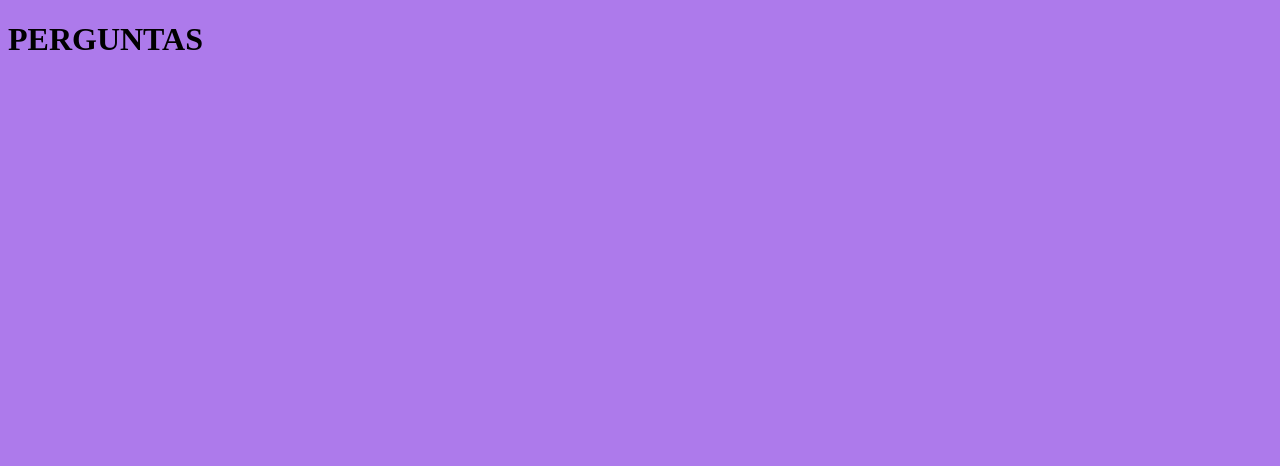
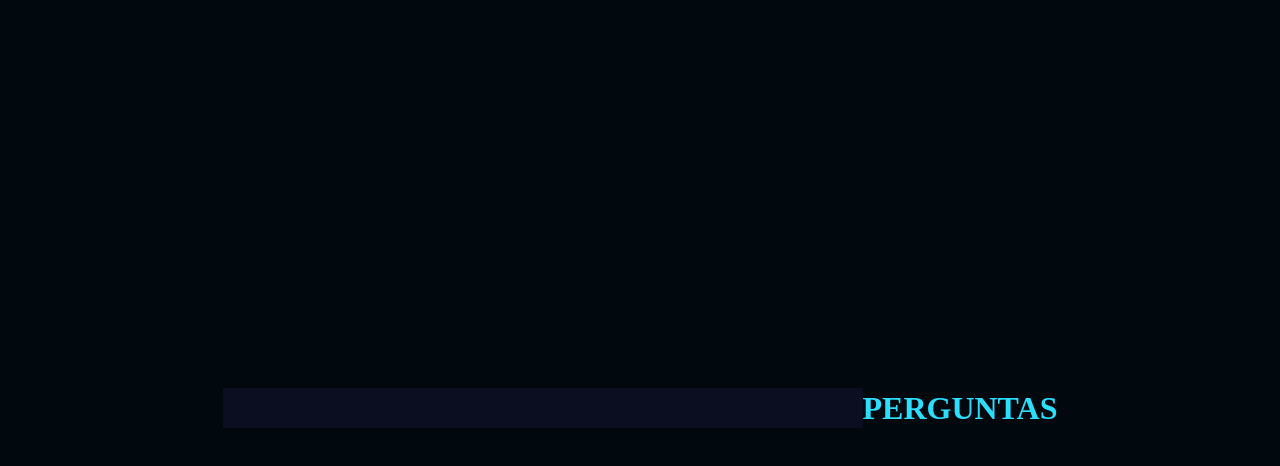
Before and after one commit to Flavialemes/missao-flavia, a plain HTML site: page index.html in a window 1280 px wide. Drawn offline with Linux system fonts and the light colour scheme.

Commit message:
Update style.css

```diff
--- a/style.css
+++ b/style.css
@@ -1,3 +1,53 @@
-body {
-background-color: rgb(173, 122, 235);
+root{
+    --cor-fundo: #01080E;
+    --cor-principal: #0B0D20 ;
+    --cor-secundaria: #212333;
+    --cor-destaque: #2BDEFD;
+    --cor-texto: #D7F9FF;
 }
+
+body{
+    background-color: var(--cor-fundo);
+    color: var(--cor-texto);
+    display: flex;
+    justify-content: center;
+    align-items: center;
+    min-height: 100vh;
+}
+
+.caixa-principal{
+    background-color: var(--cor-principal);
+    width: 90%;
+    max-width: 600px;
+    text-align: center;
+    padding: 20px;
+}
+
+h1{
+    color: var(--cor-destaque);
+}
+
+.caixa-perguntas{
+    padding-bottom: 10px;
+}
+:root{
+    --cor-fundo: #01080E;
+    --cor-principal: #0B0D20 ;
+    --cor-secundaria: #212333;
+    --cor-destaque: #2BDEFD;
+    --cor-texto: #D7F9FF;
+}
+
+button{
+    background-color: var(--cor-secundaria);
+    color: var(--cor-texto);
+    border: none;
+    border-radius: 15px;
+    padding: 15px;
+    transition: background-color 0.3s;
+}
+
+button:hover{
+    background-color: var(--cor-destaque);
+    color: var(--cor-principal);
+}
```
